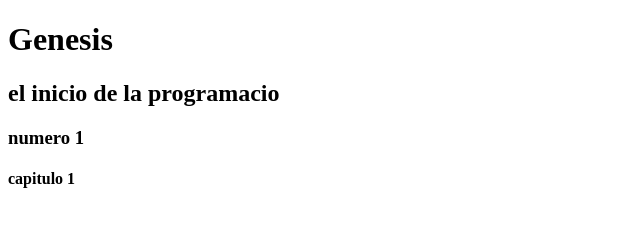
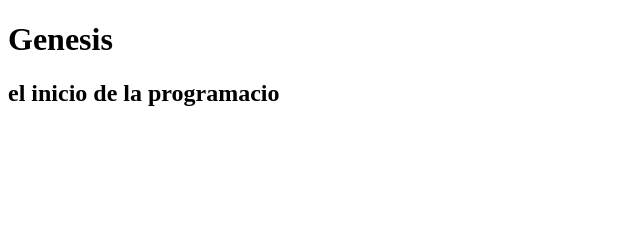
Before and after one commit to FernandoMA1991/iniciacion1, a plain HTML site: page index.html in a window 1280 px wide. Shown: the whole page, without its empty margins (0-640 px from the left). Drawn offline with Linux system fonts and the light colour scheme.

Commit message:
Update index.html

```diff
--- a/index.html
+++ b/index.html
@@ -6,7 +6,5 @@
 <body>
 <h1>Genesis</h1>
 <h2>el inicio de la programacio</h2>
-<h3>numero 1</h3>
-<h4>capitulo 1</h4>
 </body>
 </html>
```
